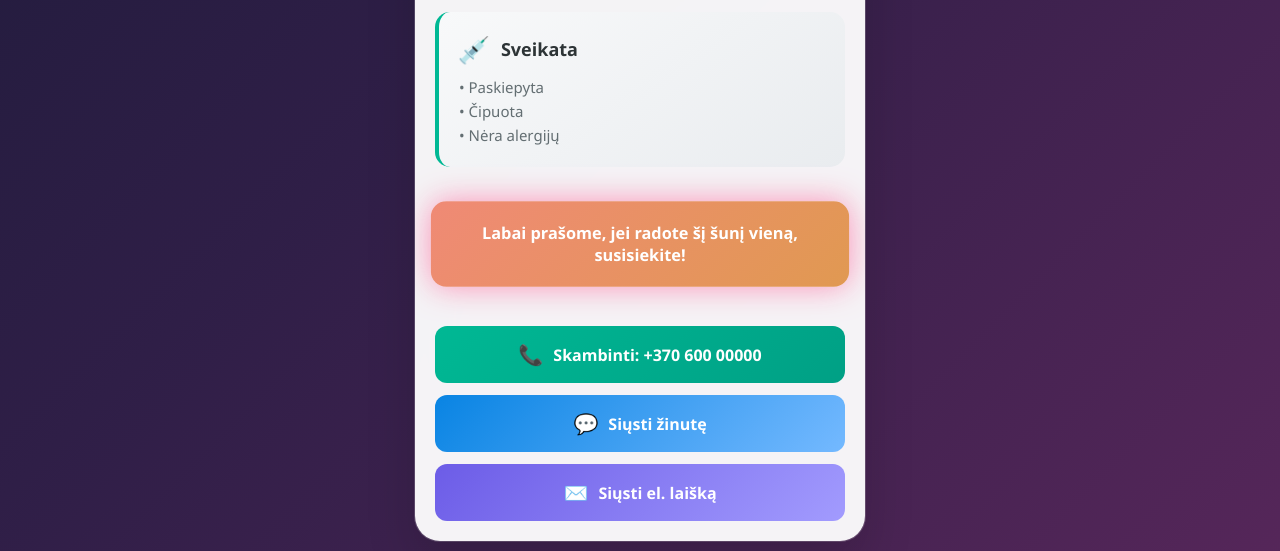
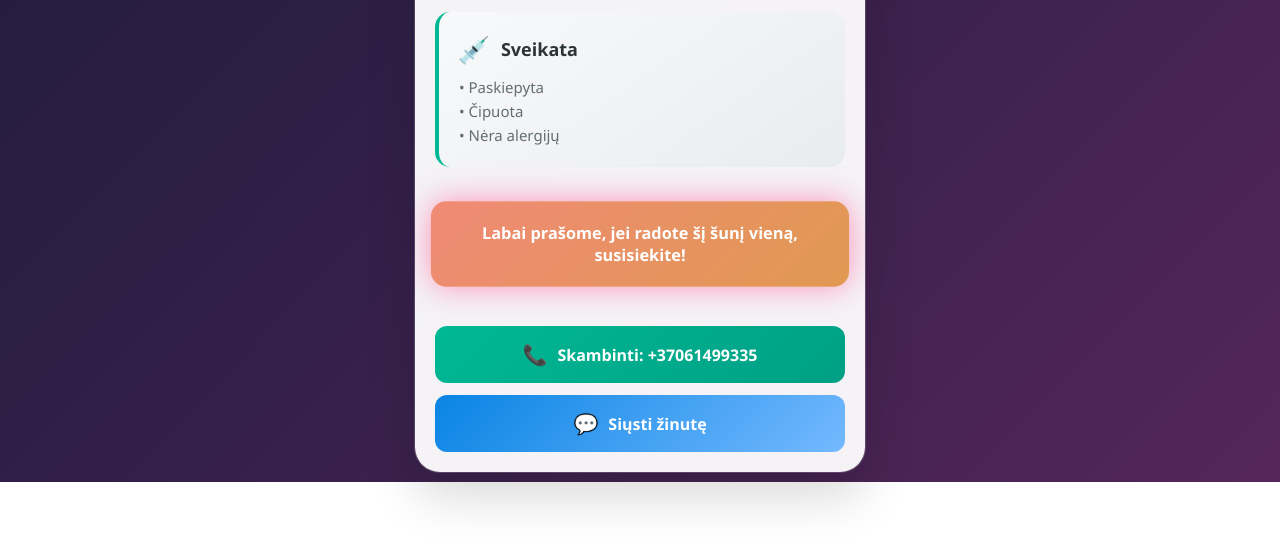
Before and after one commit to 8888888888888888888888888888888888888/49, a plain HTML site: page index.html in a window 1280 px wide. Shown: the part 769-1320 px from the top of the page. After the commit the page ends 1251 px from the top, so only its background shows below. Drawn offline with Linux system fonts and the light colour scheme.

Commit message:
Update index.html

```diff
--- a/index.html
+++ b/index.html
@@ -517,7 +517,7 @@
         </div>
 
         <div class="profile-section">
-            <img src="https://images.unsplash.com/photo-1552053831-71594a27632d?w=300&h=300&fit=crop&crop=face"
+            <img src="https://cdn.discordapp.com/attachments/859453092591829003/1417215078041784362/aura.png?ex=68c9abe5&is=68c85a65&hm=1760a2a75c4f95fc143540276c90253b222b5e5cda899099ffe90e137d369d2c&"
                  alt="Šuns nuotrauka" class="dog-photo" id="dogPhoto">
             <h2 class="dog-name" id="dogName">Aura</h2>
             <div class="dog-details" id="dogDetails">
@@ -567,21 +567,17 @@
         </div>
 
         <div class="contact-buttons">
-            <a href="tel:+37060000000" class="contact-btn btn-phone" id="phoneBtn">
+            <a href="tel:+37061499335" class="contact-btn btn-phone" id="phoneBtn">
                 <span class="btn-icon">📞</span>
-                Skambinti: +370 600 00000
+                Skambinti: +37061499335
             </a>
 
-            <a href="sms:+37060000000?body=Radau jūsų šunį! Mano vieta:" class="contact-btn btn-sms" id="smsBtn">
+            <a href="sms:+37061499335?body=Radau Aurą! Mano vieta:" class="contact-btn btn-sms" id="smsBtn">
                 <span class="btn-icon">💬</span>
                 Siųsti žinutę
             </a>
 
-            <a href="mailto:example@email.com?subject=Radau jūsų šunį&body=Sveiki! Radau jūsų šunį. Prašome susisiekti."
-               class="contact-btn btn-email" id="emailBtn">
-                <span class="btn-icon">✉️</span>
-                Siųsti el. laišką
-            </a>
+
         </div>
     </div>
 
```
